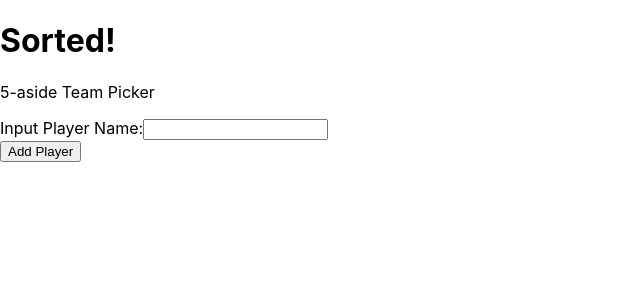
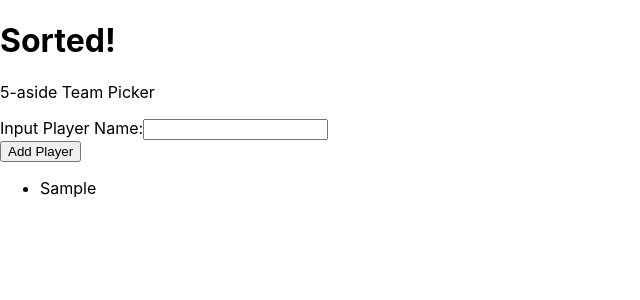
Before and after one commit to Harry-Gardiner/Sort-it-team-picker, a React (Create React App) app: page / in a window 1280 px wide. Both pictures are taken after typing "Sample" into the empty fields and a click on the button "Add Player". Shown: the top 300 px of the page, without its empty margins (0-640 px from the left). Built offline with nearby package versions, Linux system fonts and the light colour scheme.

Commit message:
Player list created with index wrapper

```diff
--- a/src/App.js
+++ b/src/App.js
@@ -1,4 +1,5 @@
 import AddPlayer from './Components/PlayerInput/'
+import PlayerList from './Components/PlayerList'
 // Top component
 const App = () => {
   return (
@@ -6,6 +7,7 @@
       <h1>Sorted!</h1>
       <p>5-aside Team Picker</p>
       <AddPlayer />
+      <PlayerList />
     </>
   )
 }
--- /dev/null
+++ b/src/Components/PlayerList/PlayerList.js
@@ -0,0 +1,15 @@
+const PlayerList = ({ players }) => {
+    return (
+        <ul>
+            { players.map((player, index) => {
+                return (
+                    <li key={index}>
+                        { player.name}
+                    </li>
+                )
+            })}
+        </ul>
+    )
+}
+
+export default PlayerList;
--- /dev/null
+++ b/src/Components/PlayerList/index.js
@@ -0,0 +1,11 @@
+// imports
+import { connect } from 'react-redux';
+import PlayerList from './PlayerList';
+
+const mapStateToProps = ({ players }) => {
+    return {
+        players: players,
+    }
+}
+
+export default connect(mapStateToProps)(PlayerList);
```
